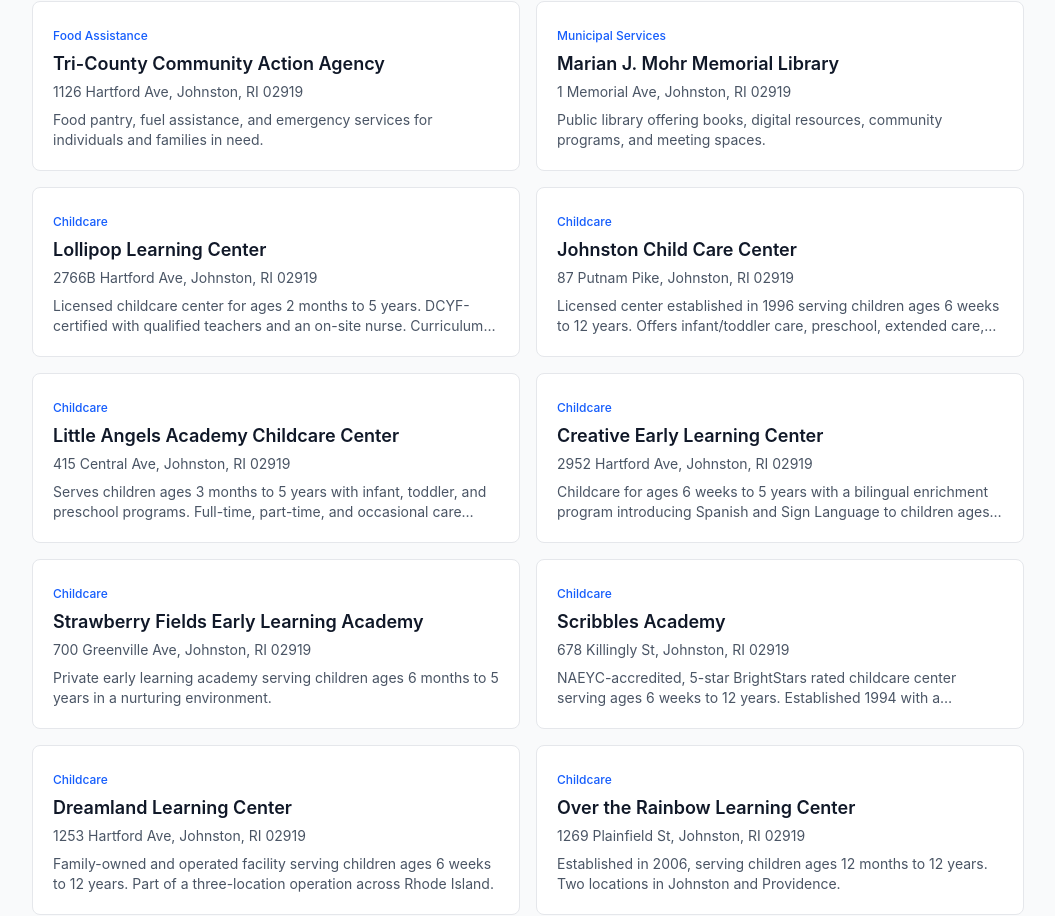
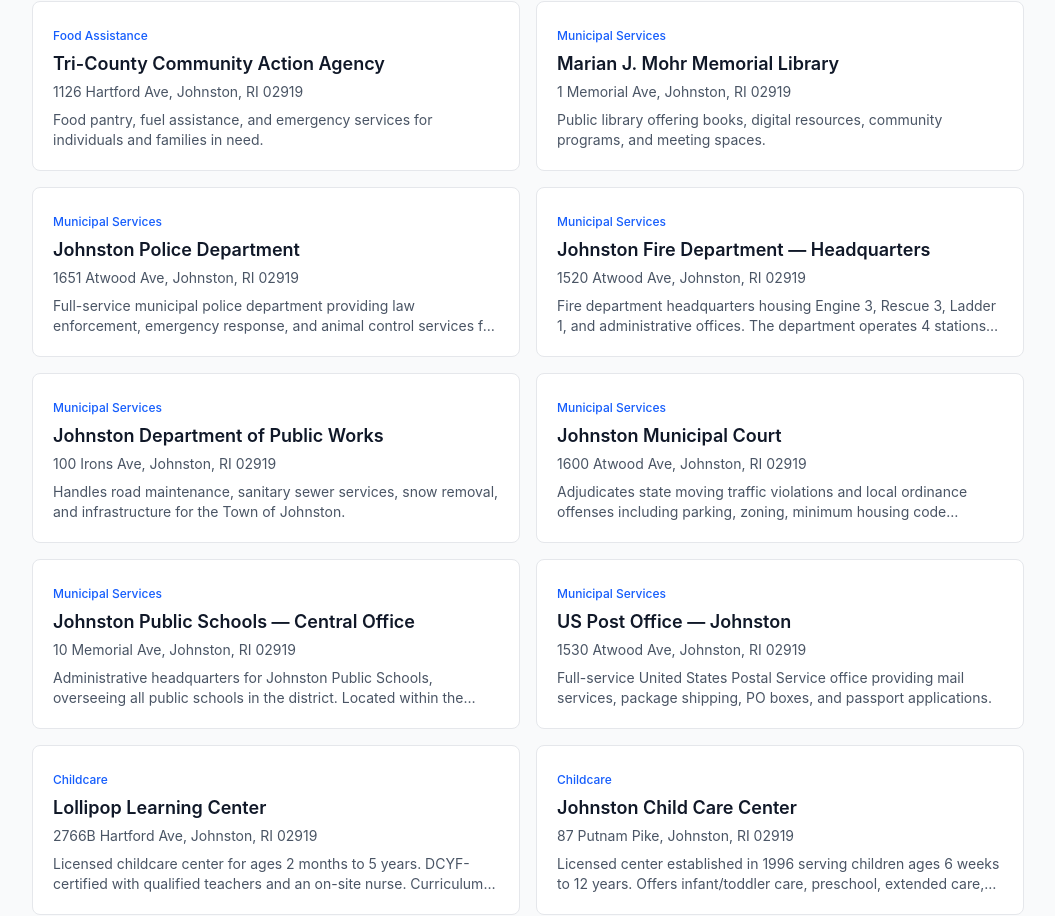
Before and after one commit to mastapegs/johnston-town-site, a React (Vite) app: page /directory in a window 1280 px wide. Shown: the part 520-1436 px from the top of the page, without its empty margins (112-1167 px from the left). Built offline with nearby package versions, Linux system fonts and the light colour scheme; no server answers.

Commit message:
Add 6 municipal services listings to directory
Johnston Police Department, Johnston Fire Department HQ, Department of
Public Works, Municipal Court, Johnston Public Schools Central Office,
and US Post Office.

https://claude.ai/code/session_01JScH5bQCo72F3L5TGD9NLc

```diff
--- a/src/data/coordinates.generated.json
+++ b/src/data/coordinates.generated.json
@@ -178,5 +178,35 @@
     "lat": 41.8295,
     "lng": -71.5045,
     "address": "7 Waveland St, Johnston, RI 02919"
+  },
+  "johnston-police-department": {
+    "lat": 41.8415,
+    "lng": -71.4765,
+    "address": "1651 Atwood Ave, Johnston, RI 02919"
+  },
+  "johnston-fire-department-hq": {
+    "lat": 41.8382,
+    "lng": -71.4722,
+    "address": "1520 Atwood Ave, Johnston, RI 02919"
+  },
+  "johnston-dpw": {
+    "lat": 41.8275,
+    "lng": -71.4945,
+    "address": "100 Irons Ave, Johnston, RI 02919"
+  },
+  "johnston-municipal-court": {
+    "lat": 41.8395,
+    "lng": -71.4745,
+    "address": "1600 Atwood Ave, Johnston, RI 02919"
+  },
+  "johnston-public-schools": {
+    "lat": 41.8305,
+    "lng": -71.5025,
+    "address": "10 Memorial Ave, Johnston, RI 02919"
+  },
+  "usps-johnston": {
+    "lat": 41.838,
+    "lng": -71.472,
+    "address": "1530 Atwood Ave, Johnston, RI 02919"
   }
 }
--- a/src/data/listings.ts
+++ b/src/data/listings.ts
@@ -83,6 +83,71 @@ const listingData: ListingInput[] = [
     hours: "Mon–Thu 9 AM – 8 PM, Fri–Sat 9 AM – 5 PM",
     description:
       "Public library offering books, digital resources, community programs, and meeting spaces.",
+  },
+  {
+    id: "johnston-police-department",
+    name: "Johnston Police Department",
+    category: "Municipal Services",
+    address: "1651 Atwood Ave, Johnston, RI 02919",
+    phone: "(401) 231-4210",
+    website: "https://www.johnstonpd.com",
+    hours: "24/7",
+    description:
+      "Full-service municipal police department providing law enforcement, emergency response, and animal control services for the Town of Johnston.",
+  },
+  {
+    id: "johnston-fire-department-hq",
+    name: "Johnston Fire Department — Headquarters",
+    category: "Municipal Services",
+    address: "1520 Atwood Ave, Johnston, RI 02919",
+    phone: "(401) 351-1600",
+    website: "https://www.johnstonfireri.com",
+    hours: "24/7",
+    description:
+      "Fire department headquarters housing Engine 3, Rescue 3, Ladder 1, and administrative offices. The department operates 4 stations across town.",
+  },
+  {
+    id: "johnston-dpw",
+    name: "Johnston Department of Public Works",
+    category: "Municipal Services",
+    address: "100 Irons Ave, Johnston, RI 02919",
+    phone: "(401) 231-4000",
+    website: "https://www.johnstonri.gov",
+    hours: "Mon–Thu 7:00 AM – 3:30 PM, Fri 7:00 AM – 2:30 PM",
+    description:
+      "Handles road maintenance, sanitary sewer services, snow removal, and infrastructure for the Town of Johnston.",
+  },
+  {
+    id: "johnston-municipal-court",
+    name: "Johnston Municipal Court",
+    category: "Municipal Services",
+    address: "1600 Atwood Ave, Johnston, RI 02919",
+    phone: "(401) 946-7150",
+    website: "https://www.johnstonri.gov",
+    hours: "Mon–Fri 8:30 AM – 4:30 PM",
+    description:
+      "Adjudicates state moving traffic violations and local ordinance offenses including parking, zoning, minimum housing code violations, and animal control matters.",
+  },
+  {
+    id: "johnston-public-schools",
+    name: "Johnston Public Schools — Central Office",
+    category: "Municipal Services",
+    address: "10 Memorial Ave, Johnston, RI 02919",
+    phone: "(401) 233-1900",
+    website: "https://www.johnstonschools.org",
+    hours: "Mon–Fri 8:00 AM – 4:00 PM",
+    description:
+      "Administrative headquarters for Johnston Public Schools, overseeing all public schools in the district. Located within the Nicholas A. Ferri Middle School building.",
+  },
+  {
+    id: "usps-johnston",
+    name: "US Post Office — Johnston",
+    category: "Municipal Services",
+    address: "1530 Atwood Ave, Johnston, RI 02919",
+    phone: "(401) 331-9367",
+    hours: "Mon–Fri 8:00 AM – 5:00 PM, Sat 8:00 AM – 2:00 PM",
+    description:
+      "Full-service United States Postal Service office providing mail services, package shipping, PO boxes, and passport applications.",
   },
   {
     id: "lollipop-learning-center",
```
